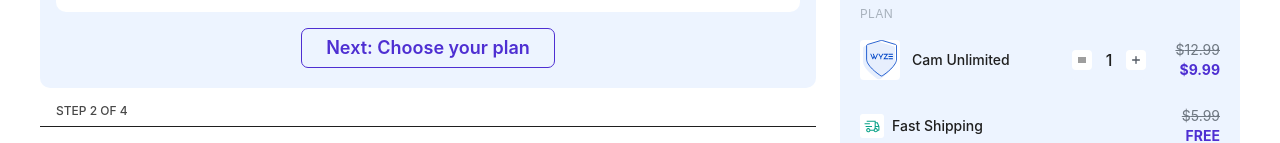
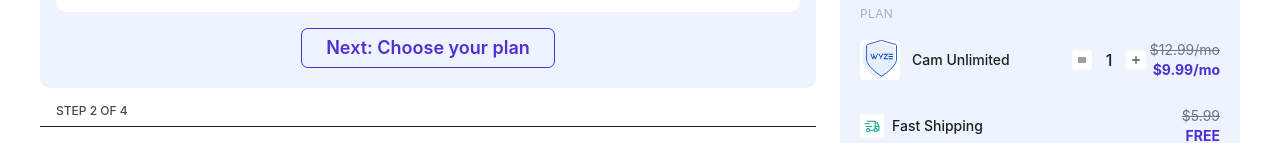
Before and after one commit to Kmg11/bundle-builder, a React (Vite) app: page / in a window 1280 px wide. Shown: the part 670-813 px from the top of the page. Built offline with nearby package versions, Linux system fonts and the light colour scheme; grey boxes are pictures that could not be loaded.

Commit message:
fix: add suffix to plan

```diff
--- a/src/App.tsx
+++ b/src/App.tsx
@@ -4,8 +4,6 @@ import { AccordionStep } from './components/AccordionStep';
 import { ReviewPanel } from './components/ReviewPanel';
 
 // TODO: Replace all arbitrary numbers with Tailwind spacing classes
-// TODO: Handle /mo in review and make plan unlimited word bold
-// TODO: make Unlimited work in plan bold
 
 const App = () => {
   const {
@@ -90,9 +88,7 @@ const App = () => {
 
       {/* Toast */}
       {toast && (
-        <div
-          className="fixed top-6 right-6 z-50 px-5 py-3 rounded-xl shadow-lg flex items-center gap-2 text-white text-sm font-medium bg-success animate-fade-in"
-        >
+        <div className="fixed top-6 right-6 z-50 px-5 py-3 rounded-xl shadow-lg flex items-center gap-2 text-white text-sm font-medium bg-success animate-fade-in">
           <svg
             width="20"
             height="20"
--- a/src/components/Price.tsx
+++ b/src/components/Price.tsx
@@ -28,7 +28,7 @@ type PriceProps = {
   price: number;
   compareAtPrice?: number;
   variant?: PriceVariant;
-  suffix?: React.ReactNode;
+  suffix?: string;
 };
 
 export const Price = ({ price, compareAtPrice, variant = 'default', suffix }: PriceProps) => {
@@ -39,6 +39,7 @@ export const Price = ({ price, compareAtPrice, variant = 'default', suffix }: Pr
       {compareAtPrice && (
         <span className={`line-through ${priceVariantClasses[variant].compareAtPrice}`}>
           ${compareAtPrice.toFixed(2)}
+          {suffix}
         </span>
       )}
 
--- a/src/components/ProductCard.tsx
+++ b/src/components/ProductCard.tsx
@@ -116,11 +116,7 @@ export const ProductCard = ({
           <Price
             price={product.price}
             compareAtPrice={product.compareAtPrice}
-            suffix={
-              product.stepId === 'plan' && (
-                <span className="text-[10px] font-normal text-price">/mo</span>
-              )
-            }
+            suffix={product.stepId === 'plan' ? '/mo' : undefined}
           />
         </div>
       </div>
--- a/src/components/ReviewPanel.tsx
+++ b/src/components/ReviewPanel.tsx
@@ -52,6 +52,7 @@ const ReviewItemRow = ({ item, onChangeQuantity }: ReviewItemRowProps) => {
           price={item.price * item.quantity}
           compareAtPrice={item.compareAtPrice ? item.compareAtPrice * item.quantity : undefined}
           variant="review"
+          suffix={item.category === 'plan' ? '/mo' : undefined}
         />
       </div>
     </div>
```
